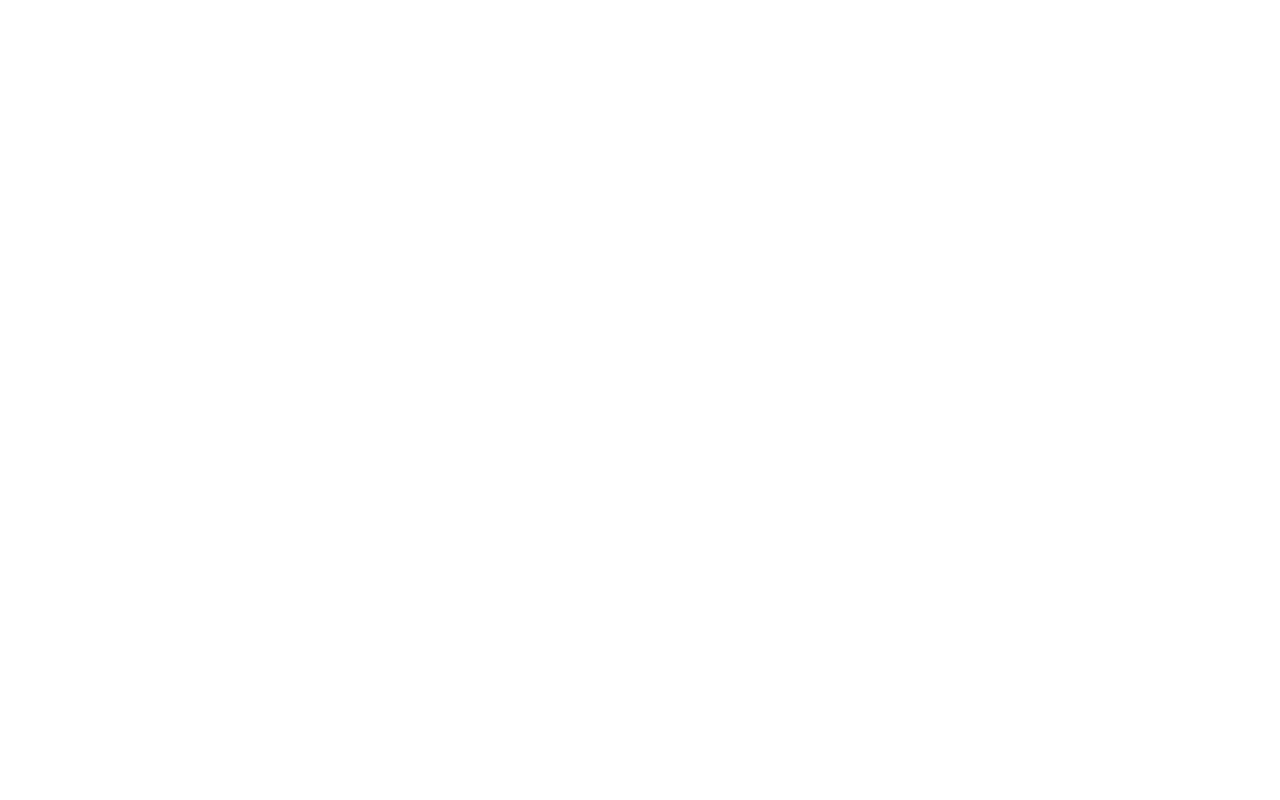
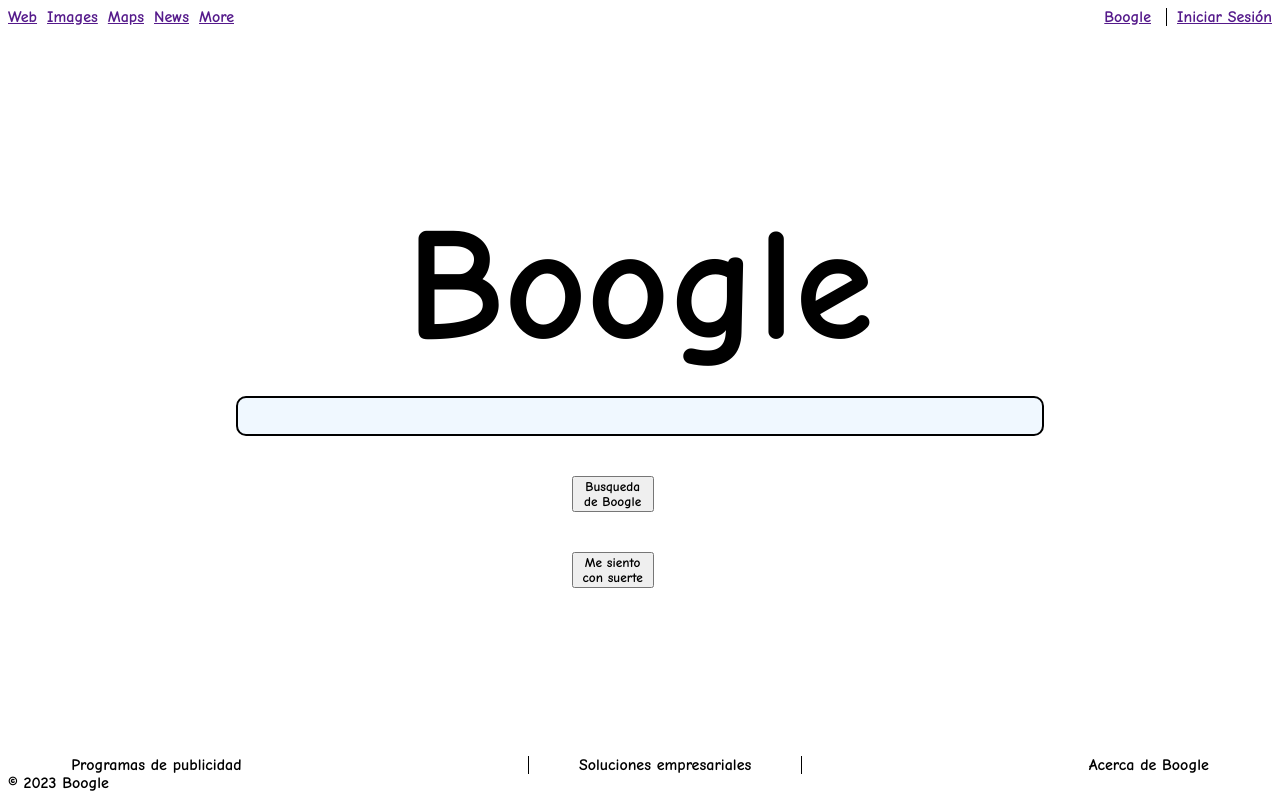
Before and after one commit to MartinFlakes/Aplicaciones-Web-3E, a plain HTML site: page Practica-4/Maquetado3.html in a window 1280 px wide. Drawn offline with Linux system fonts and the light colour scheme.

Commit message:
Add files via upload

```diff
--- a/Practica-4/Maquetado3.html
+++ b/Practica-4/Maquetado3.html
@@ -5,8 +5,38 @@
     <meta http-equiv="X-UA-Compatible" content="IE=edge">
     <meta name="viewport" content="width=device-width, initial-scale=1.0">
     <title>Document</title>
+    <link rel="stylesheet" href="css/style3.css">
 </head>
 <body>
-
+    <nav>
+        <div class="navbar1">
+            <a href="">Web</a>
+            <a href="">Images</a>
+            <a href="">Maps</a>
+            <a href="">News</a>
+            <a href="">More</a>
+        </div>
+        <div class="navbar2">
+            <a href="" class="booglenav">Boogle</a>
+            <a href="">Iniciar Sesión</a>
+        </div>
+    </nav>
+    <main>
+        <h2>Boogle</h2>
+        <label class="buscador" for="busq">Busqueda</label>
+        <input type="search" name="busqueda" id="busqueda">
+        <div class="botones">
+            <button>Busqueda de Boogle</button>
+            <button>Me siento con suerte</button>
+        </div>
+    </main>
+    <footer>
+        <div class="foot">
+        <p>Programas de publicidad</p>
+        <p class="soluciones">Soluciones empresariales</p>
+        <p>Acerca de Boogle</p>
+        </div>
+        <p>&copy; 2023 Boogle</p>
+    </footer>
 </body>
 </html>
```
